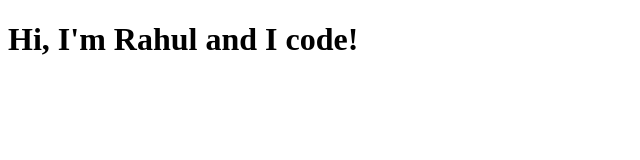
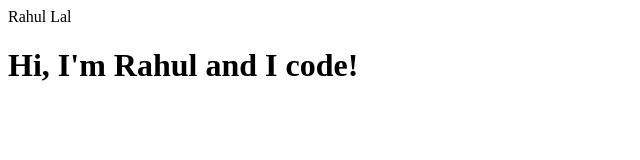
Before and after one commit to Rahul-Lal/portfolio, a plain HTML site: page index.html in a window 1280 px wide. Shown: the whole page, without its empty margins (0-640 px from the left). Drawn offline with Linux system fonts and the light colour scheme.

Commit message:
Index.html
Does it show online.

```diff
--- a/index.html
+++ b/index.html
@@ -5,6 +5,7 @@
         </title>
     </head>
     <body>
+        <header>Rahul Lal</header>
         <h1>Hi, I'm Rahul and I code!</h1>
     </body>
 </html>
```
